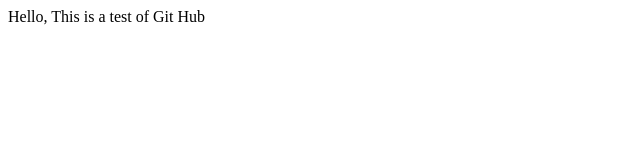
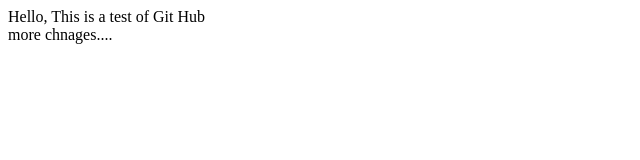
Before and after one commit to baleshwars/Demo-Repository, a plain HTML site: page WebContent/index.html in a window 1280 px wide. Shown: the full height of the page, 0-640 px from the left. Drawn offline with Linux system fonts and the light colour scheme.

Commit message:
more changes in index

```diff
--- a/WebContent/index.html
+++ b/WebContent/index.html
@@ -6,5 +6,8 @@
 </head>
 <body>
  Hello, This is a test of Git Hub
+
+ <br/>
+ more chnages....
 </body>
 </html>
```
